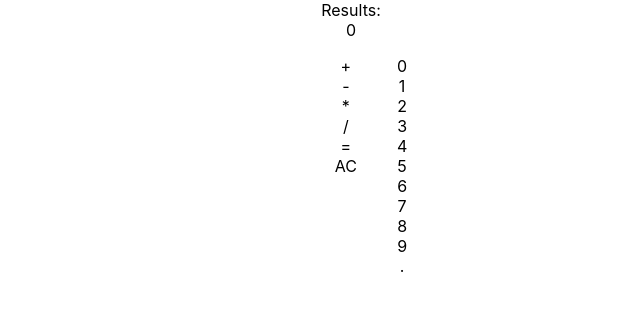
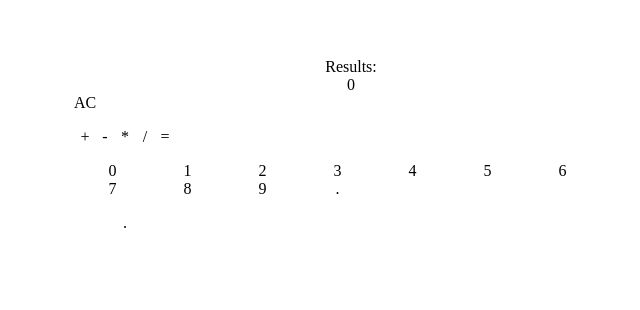
Before and after one commit to anthonyzamarro/fcc-calculator, a React (Create React App) app: page / in a window 1280 px wide. Shown: the top 310 px of the page, without its empty margins (289-929 px from the left). Built offline with nearby package versions, Linux system fonts and the light colour scheme.

Commit message:
update calculation function

```diff
--- /dev/null
+++ b/src/actions/dcmlClicked.js
@@ -0,0 +1,7 @@
+export function dcmlClicked(dcml) {
+	// console.log("dcmlClicked Action:", dcml);
+	return {
+		type: "DECIMAL_CLICKED",
+		payload: dcml
+	}
+}
--- a/src/components/calculator.js
+++ b/src/components/calculator.js
@@ -5,10 +5,12 @@ import Operators from "./operators";
 import Results from "./results";
 import Equals from "./equals";
 import Clear from "./clear";
+import Decimal from "./decimal";
 import { nClicked } from "../actions/numClicked";
 import { oClicked } from "../actions/opClicked";
 import { eqClicked } from "../actions/eqClicked";
 import { clrClicked } from "../actions/clrClicked";
+import { dcmlClicked } from "../actions/dcmlClicked";
 
 class Calculator extends Component {
   constructor(props) {
@@ -29,19 +31,27 @@ class Calculator extends Component {
   handleClear(e) {
     this.props.clearClicked(e);
   }
+  handleDecimal(e) {
+    this.props.decimalClicked(e);
+  }
   render() {
     return (
       <div className="calculator">
         Results:
         <Results />
-        <ul>
+        <Clear className="clear" clearClicked={(this.handleClear = this.handleClear.bind(this))}/>
+        <ul className="operations">
           <Operators operatorClicked={(this.handleOperation = this.handleOperation.bind(this))}/>
           <Equals equalsClicked={(this.handleEquals = this.handleEquals.bind(this))}/>
-          <Clear clearClicked={(this.handleClear = this.handleClear.bind(this))}/>
+        </ul>
+        <ul className="numbers">
+          <Numbers
+            numberClick={(this.handleNumber = this.handleNumber.bind(this))}
+          />
         </ul>
         <ul>
-          <Numbers
-            numberClick={(this.handleNumber = this.handleNumber.bind(this))}
+          <Decimal
+            decimalClicked={(this.handleNumber = this.handleDecimal.bind(this))}
           />
         </ul>
       </div>
@@ -62,6 +72,9 @@ function maptDispatchToProps(dispatch) {
     },
     clearClicked: data => {
       dispatch(clrClicked(data));
+    },
+    decimalClicked: data => {
+      dispatch(dcmlClicked(data));
     }
   };
 }
--- /dev/null
+++ b/src/components/decimal.js
@@ -0,0 +1,22 @@
+import React from "react";
+import { connect } from "react-redux";
+
+const Decimal = props => {
+  return props.dcmlDisplayReducer.map(decimal => (
+    <li
+      key={decimal.id}
+      id={decimal.id}
+      onClick={e => props.decimalClicked(decimal.decimal)}
+    >
+      {decimal.decimal}
+    </li>
+  ));
+};
+
+function mapStateToProps(data) {
+  return data;
+}
+export default connect(
+  mapStateToProps,
+  null
+)(Decimal);
--- a/src/index.css
+++ b/src/index.css
@@ -1,18 +1,16 @@
-body {
-  margin: 0;
-  padding: 0;
-  font-family: -apple-system, BlinkMacSystemFont, "Segoe UI", "Roboto", "Oxygen",
-    "Ubuntu", "Cantarell", "Fira Sans", "Droid Sans", "Helvetica Neue",
-    sans-serif;
-  -webkit-font-smoothing: antialiased;
-  -moz-osx-font-smoothing: grayscale;
-}
+.calculator {
+  max-width: 50%;
+  text-align: center;
+  margin: auto;
+  padding: 50px; }
+  .calculator .operations {
+    display: flex; }
+    .calculator .operations li {
+      flex: 0 0 20px; }
+  .calculator .numbers {
+    display: flex;
+    flex-wrap: wrap; }
+    .calculator .numbers li {
+      flex: 0 0 75px; }
 
-code {
-  font-family: source-code-pro, Menlo, Monaco, Consolas, "Courier New",
-    monospace;
-}
-ul {
-	display: inline-block;
-	vertical-align: top;
-}
+/*# sourceMappingURL=index.css.map */
--- /dev/null
+++ b/src/index.scss
@@ -0,0 +1,19 @@
+.calculator {
+	max-width: 50%;
+	text-align: center;
+	margin: auto;
+	padding: 50px;
+	.operations {
+		display: flex;
+		li {
+			flex: 0 0 20px;
+		}
+	}
+	.numbers {
+		display: flex;
+		flex-wrap: wrap;
+		li {
+			flex: 0 0 75px;
+		}
+	}
+}
--- /dev/null
+++ b/src/reducers/dcmlDisplayReducer.js
@@ -0,0 +1,8 @@
+export default function dcmlDisplayReducer() {
+  return [
+    {
+      id: "decimal",
+      decimal: "."
+    }
+  ]
+}
--- a/src/reducers/numbersReducer.js
+++ b/src/reducers/numbersReducer.js
@@ -2,8 +2,11 @@ function evaluateArray(array) {
   console.log("array before", array);
   let a = array.join("");
   let groupVals = a.match(/[\d]+|[\D]+/g);
+  if (groupVals.includes('.')) {
+    groupVals = groupVals.join('').match(/\.[\d]|[\d]+\.[\d]+|\.[\d]|[\d]+|[\D]|\.[\D]+/g);
+  }
   let negativeFinal = array.slice(0, 1).pop();
-  if (parseInt(negativeFinal) < 0) {
+  if (parseFloat(negativeFinal) < 0) {
     return negativeFinal;
   }
   if (groupVals.includes('*')) {
@@ -12,13 +15,11 @@ function evaluateArray(array) {
   		if (v === '*') {
         prev = arr[i - 1];
         next = arr[i + 1];
-        product = parseInt(prev) * parseInt(next);
+        product = parseFloat(prev) * parseFloat(next);
       };
       return product;
     });
-    //example: 1+2*3*4
     let rep = a.replace(`${prev}*${next}`, product.toString());
-    // console.log('a', a, 'product', product, 'rep', rep);
     return evaluateArray([rep]);
   } else if (groupVals.includes('/')) {
     let quotient, prev, next;
@@ -26,7 +27,7 @@ function evaluateArray(array) {
       if (v === '/') {
         prev = arr[i - 1];
         next = arr[i + 1];
-        quotient = parseInt(prev) / parseInt(next);
+        quotient = parseFloat(prev) / parseFloat(next);
       };
       return quotient;
     });
@@ -38,13 +39,12 @@ function evaluateArray(array) {
       if (v === '+') {
         prev = arr[i - 1];
         next = arr[i + 1];
-        sum = parseInt(prev) + parseInt(next);
+        sum = parseFloat(prev) + parseFloat(next);
+        console.log(sum);
       };
       return sum;
     });
-    //example: 1+2*3*4
     let rep = a.replace(`${prev}+${next}`, sum.toString());
-    // console.log('a', a, 'product', product, 'rep', rep);
    return evaluateArray([rep]);
   } else if (groupVals.includes('-')) {
     let diff, prev, next;
@@ -52,13 +52,11 @@ function evaluateArray(array) {
       if (v === '-') {
         prev = arr[i - 1];
         next = arr[i + 1];
-        diff = parseInt(prev) - parseInt(next);
+        diff = parseFloat(prev) - parseFloat(next);
       };
       return diff;
     });
-    //example: 1+2*3*4
     let rep = a.replace(`${prev}-${next}`, diff.toString());
-    // console.log('a', a, 'product', product, 'rep', rep);
     return evaluateArray([rep]);
   }
   return a;
@@ -73,11 +71,25 @@ export default function(state = [], action) {
       if (zeroFirst === "0") {
         numberArray.shift();
       }
+      numberArray.forEach((a,i,arr) => {
+        if (a === '.') {
+          if (arr[i + 1] === '.') {
+            let index = arr.lastIndexOf(arr[i+1]);
+            arr.splice(index, 1);
+          }
+        }
+      });
+      console.log(numberArray);
       return numberArray;
     case "OPERATOR_CLICKED":
       let operatorArray = state.slice();
       operatorArray.push(action.payload);
       return operatorArray;
+    // case "DECIMAL_CLICKED":
+    //   let decState = state.slice();
+    //   let dec = [action.payload];
+    //   let addDec = decState.concat(dec);
+    //   return addDec;
     case "EQUALS_CLICKED":
       let equalsArray = state.slice();
       // 3 + 5 * 6 - 2 / 4
--- a/src/reducers/rootReducer.js
+++ b/src/reducers/rootReducer.js
@@ -3,12 +3,14 @@ import numDisplayReducer from "./numDisplayReducer.js";
 import opDisplayReducer from "./opDisplayReducer.js";
 import eqDisplayReducer from "./eqDisplayReducer.js";
 import clrDisplayReducer from "./clrDisplayReducer.js";
+import dcmlDisplayReducer from "./dcmlDisplayReducer.js";
 import numbersReducer from "./numbersReducer.js";
 // import operatorsReducer from "./operatorsReducer.js";
 
 export default combineReducers({
   numbersReducer,
   eqDisplayReducer,
+  dcmlDisplayReducer,
   clrDisplayReducer,
   numDisplayReducer,
   opDisplayReducer
```
Also changed, not shown: 2 other files (tests, documents, lock files or other folders).
